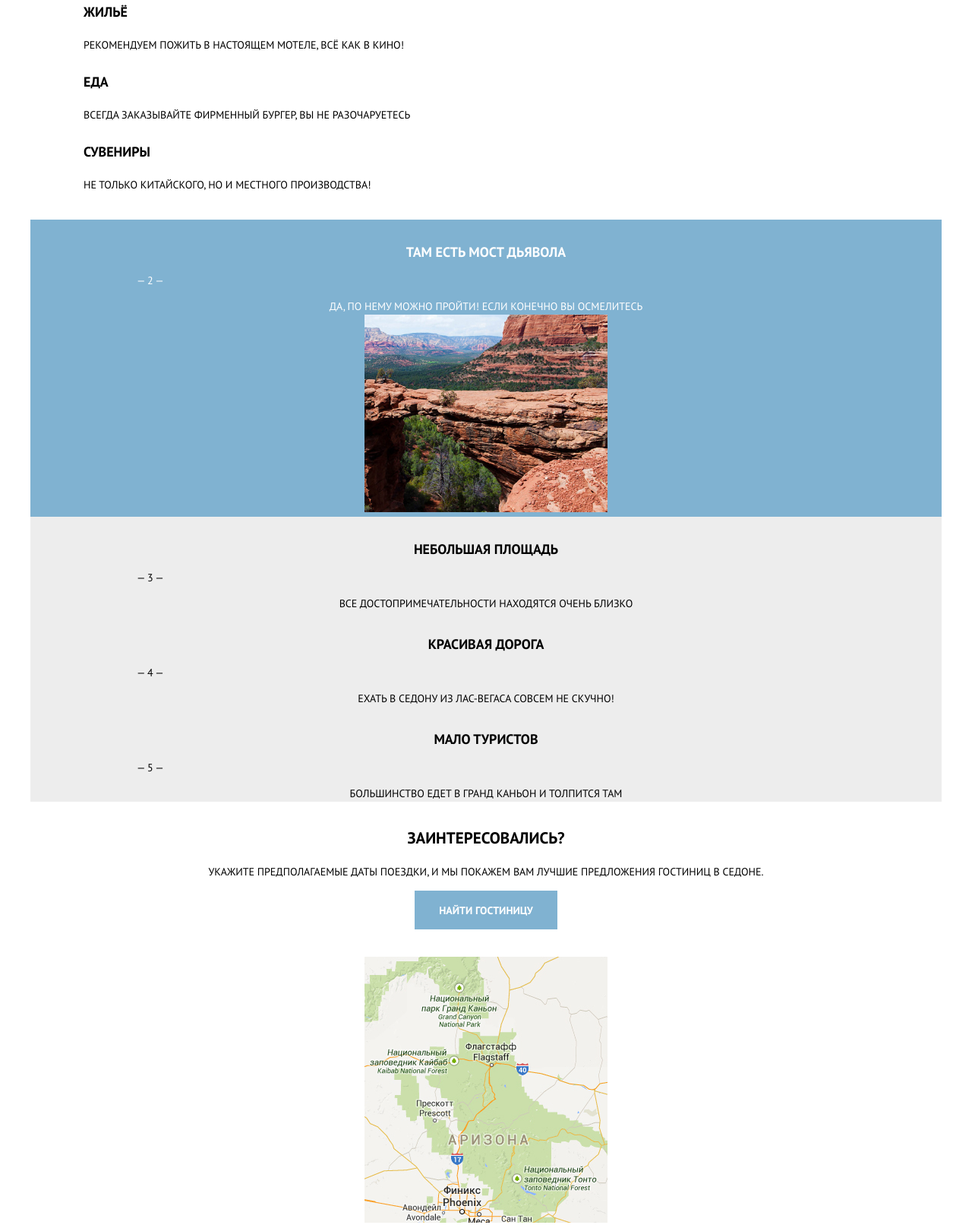
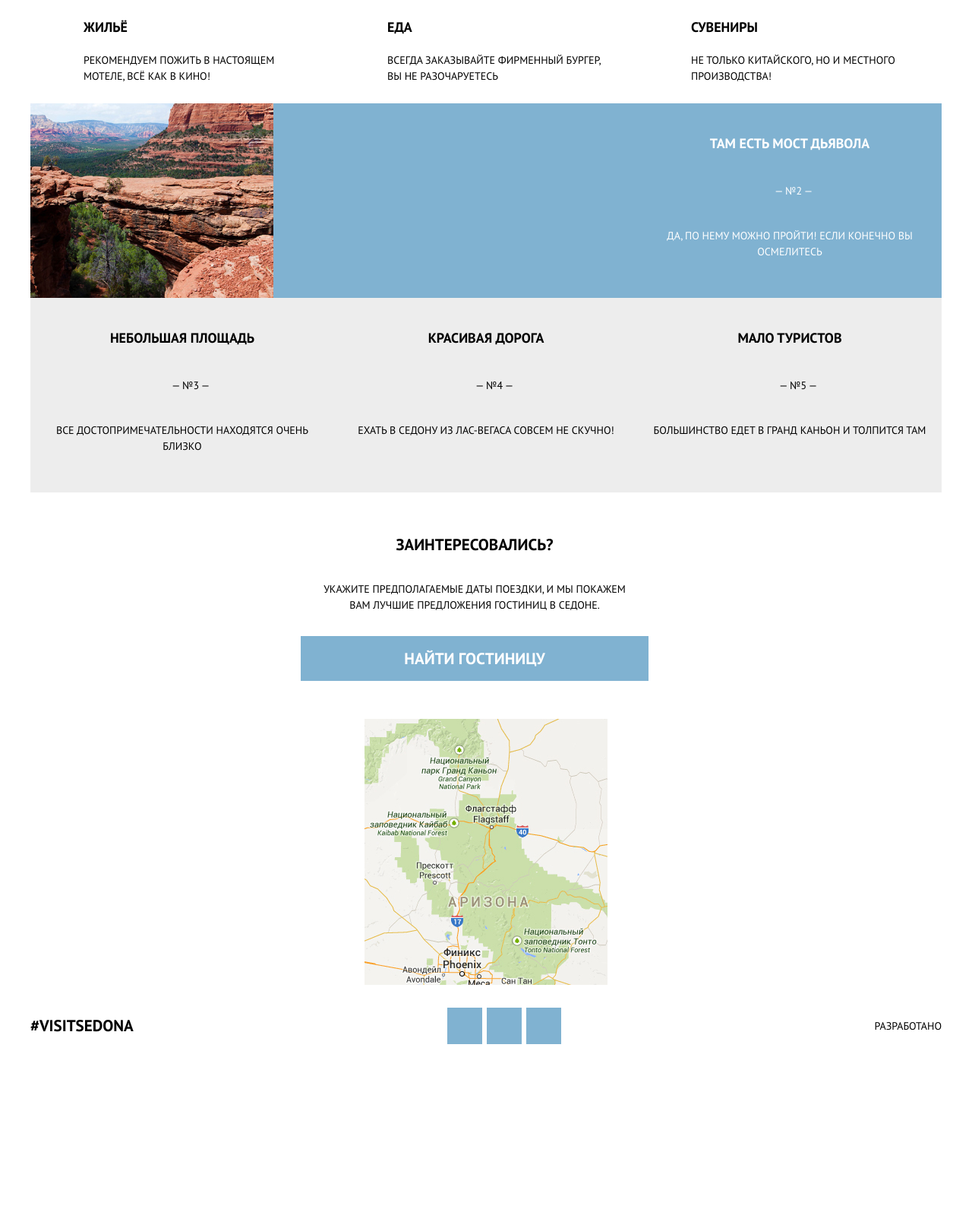
Before and after one commit to xenon-xe54/Second_project, a website: page source/index.html in a window 1280 px wide. Shown: the part 1013-2625 px from the top of the page at 76% size. After the commit the page ends 2401 px from the top, so only its background shows below. Drawn offline with nearby package versions, Linux system fonts and the light colour scheme; files that its build step writes are made by us from their sources.

Commit message:
Add element adaptive

```diff
--- a/source/index.html
+++ b/source/index.html
@@ -35,9 +35,11 @@
     <section class="features features__wrapper">
       <h2 class="page__a11y-hidden">Преимущества</h2>
       <ol class="features__list features-list">
-        <li class="features-list__item features-list__item--illustrated features-item">
+        <li class="features-list__item features-list__item--illustrated features-item features-item__first">
+          <article class="features-item__text">
             <p class="features-item__title">Настоящий городок</p>
             <p class="features-item__description">Седона &mdash; не аттракцион для туристов, там течёт своя жизнь</p>
+          </article>
           <img class="features-item__image" src="img/feature1.jpg" width="320" height="260"
             alt="Фото городка с флагами">
           <ul class="subfeatures-list">
@@ -55,22 +57,30 @@
             </li>
           </ul>
         </li>
-        <li class="features-list__item features-list__item--illustrated features-item">
+        <li class="features-list__item features-list__item--illustrated features-item features-item__second">
+          <article class="features-item__text">
             <p class="features-item__title">Там есть мост дьявола</p>
             <p class="features-item__description">Да, по нему можно пройти! Если конечно вы осмелитесь</p>
+          </article>
           <img class="features-item__image" src="img/feature2.jpg" width="320" height="260" alt="Фото моста из камней">
         </li>
-        <li class="features-list__item features-item">
+        <li class="features-list__item features-item features-item__third">
+          <article class="features-item__text">
             <p class="features-item__title">Небольшая площадь</p>
             <p class="features-item__description"> Все достопримечательности находятся очень близко</p>
+          </article>
         </li>
-        <li class="features-list__item features-item">
+        <li class="features-list__item features-item features-item__fourth">
+          <article class="features-item__text">
             <p class="features-item__title">Красивая дорога</p>
             <p class="features-item__description">Ехать в Седону из Лас-Вегаса совсем не скучно!</p>
+          </article>
         </li>
-        <li class="features-list__item features-item">
+        <li class="features-list__item features-item features-item__fifth">
+          <article class="features-item__text">
             <p class="features-item__title">Мало туристов</p>
             <p class="features-item__description">Большинство едет в Гранд Каньон и толпится там</p>
+          </article>
         </li>
       </ol>
     </section>
@@ -78,8 +88,7 @@
       <h2 class="page__a11y-hidden">Поиск гостиницы</h2>
       <p class="search-hotel__question">Заинтересовались?</p>
       <p class="search-hotel__motivate motivate-wrapper">Укажите предполагаемые даты поездки, и мы покажем вам лучшие
-        предложения
-        гостиниц в Седоне.</p>
+        предложения гостиниц в Седоне.</p>
       <a href="#" class="search-hotel__search-button button">Найти гостиницу</a>
     </section>
     <section class="location location__wrapper">
@@ -98,17 +107,17 @@
       <h2 class="page__a11y-hidden">Седона в социальных сетях</h2>
       <ul class="footer-social__list">
         <li>
-          <a class="footer-social__item" href="https://twitter.com/">
+          <a class="footer-social__item button" href="https://twitter.com/">
             <span class="page__a11y-hidden">В твиттере</span>
           </a>
         </li>
         <li>
-          <a class="footer-social__item" href="https://www.facebook.com/">
+          <a class="footer-social__item button" href="https://www.facebook.com/">
             <span class="page__a11y-hidden">В фэйсбуке</span>
           </a>
         </li>
         <li>
-          <a class="footer-social__item" href="https://www.youtube.com/">
+          <a class="footer-social__item button" href="https://www.youtube.com/">
             <span class="page__a11y-hidden">В ютубе</span>
           </a>
         </li>
--- a/source/sass/blocks/button.scss
+++ b/source/sass/blocks/button.scss
@@ -3,6 +3,15 @@
   border: none;
   background-color: hsla(203, 47, 66, 100%);
   font-weight: 700;
-  color: white;
+  color: hsla(0, 0, 100, 1);
   padding: 17px 32px 16px 32px;
 }
+
+.button:hover {
+  background-color: hsla(203, 42, 58, 100%);
+}
+
+.button:active {
+  background-color: hsla(202, 44, 54, 100%);
+  color: hsla(0, 0, 100, 0.3);
+}
--- a/source/sass/blocks/features-item.scss
+++ b/source/sass/blocks/features-item.scss
@@ -17,3 +17,77 @@
 .features-item__image {
   object-fit: none;
 }
+
+@media (min-width: 768px) {
+  .features-item {
+    padding-top: 0;
+  }
+
+  .features-item__image {
+    height: 256px;
+  }
+
+  .features-item__text {
+    padding-top: 40px;
+    padding-right: 10px;
+    padding-left: 10px;
+  }
+
+  .features-item__description {
+    margin-bottom: 0;
+    padding-top: 80px;
+  }
+
+  .features-item__first {
+    grid-row-start: 1;
+    grid-row-end: 2;
+    grid-column-start: 1;
+    grid-column-end: 4;
+    display: grid;
+    grid-template-columns: 256px 512px;
+  }
+
+  .features-item__second {
+    grid-row-start: 2;
+    grid-row-end: 3;
+    grid-column-start: 1;
+    grid-column-end: 4;
+    display: grid;
+    grid-template-columns: 512px 256px;
+  }
+
+  .features-item__second .features-item__image {
+    order: -1;
+  }
+
+  .features-item__third {
+    grid-row-start: 3;
+    grid-row-end: 4;
+    grid-column-start: 1;
+    grid-column-end: 2;
+  }
+
+  .features-item__fourth {
+    grid-row-start: 3;
+    grid-row-end: 4;
+    grid-column-start: 2;
+    grid-column-end: 3;
+  }
+
+  .features-item__fifth {
+    grid-row-start: 3;
+    grid-row-end: 4;
+    grid-column-start: 3;
+    grid-column-end: 4;
+  }
+}
+
+@media (min-width: 1200px) {
+  .features-item__first {
+    grid-template-columns: 400px 800px;
+  }
+
+  .features-item__second {
+    grid-template-columns: 800px 400px;
+  }
+}
--- a/source/sass/blocks/features-list.scss
+++ b/source/sass/blocks/features-list.scss
@@ -11,10 +11,11 @@
 }
 
 .features-list__item::before {
-  content: "— "  counter(count)  " —";
+  content: "— №"  counter(count)  " —";
   position: absolute;
   top: 70px;
   left: 140px;
+  width: max-content;
 }
 
 .features-list__item:first-child {
@@ -32,3 +33,40 @@
   background-color: hsla(203, 47, 66, 100%);
   padding-top: 40px;
 }
+
+@media (min-width: 768px) {
+  .features-list {
+    display: grid;
+    grid-template-columns: 256px 256px 256px;
+    grid-template-rows: minmax(256px, max-content) minmax(256px, max-content) minmax(256px, max-content);
+  }
+
+  .features-list__item::before {
+    top: 105px;
+    left: 110px;
+  }
+
+  .features-list__item:first-child::before {
+    top: 150px;
+  }
+
+
+  .features-list__item:nth-child(5n-3)::before {
+    left: 625px;
+  }
+}
+
+@media (min-width: 1200px) {
+  .features-list {
+    grid-template-columns: 400px 400px 400px;
+  }
+
+  .features-list__item::before {
+    left: 186px;
+  }
+
+
+  .features-list__item:nth-child(5n-3)::before {
+    left: 980px;
+  }
+}
--- a/source/sass/blocks/footer-social.scss
+++ b/source/sass/blocks/footer-social.scss
@@ -1,3 +1,20 @@
+.footer-social {
+  display: flex;
+  justify-content: center;
+}
+
 .footer-social__list {
   list-style: none;
+  display: flex;
+  flex-wrap: wrap;
+  justify-content: space-between;
+  width: 150px;
+  padding: 0;
 }
+
+.footer-social__item {
+  display: block;
+  width: 46px;
+  height: 48px;
+  padding: 0;
+}
--- a/source/sass/blocks/main-footer.scss
+++ b/source/sass/blocks/main-footer.scss
@@ -1,5 +1,7 @@
 @media (min-width: 768px) {
   .main-footer {
     display: flex;
+    align-items: center;
+    justify-content: space-between;
   }
 }
--- a/source/sass/blocks/main-nav.scss
+++ b/source/sass/blocks/main-nav.scss
@@ -46,6 +46,27 @@
     text-decoration: none;
     box-shadow: none;
   }
+
+  .main-nav__item a:hover,
+  .main-nav__item a:focus {
+    color: hsla(203, 47, 66, 1);
+  }
+
+  .main-nav__item a:active {
+    color: hsla(0, 0, 0, 0.3);
+  }
+
+  .main-nav__item a:not([href]) {
+    color: hsla(23, 15, 40, 1);
+  }
+
+  .main-nav__item a:not([href]):hover {
+    color: hsla(23, 18, 32, 1);
+  }
+
+  .main-nav__item a:not([href]):active {
+    color: hsla(23, 15, 40, 0.3);
+  }
 }
 
 @media (min-width: 1200px) {
--- a/source/sass/blocks/search-hotel.scss
+++ b/source/sass/blocks/search-hotel.scss
@@ -13,3 +13,30 @@
   margin-left: 30px;
   margin-bottom: 30px;
 }
+
+.search-hotel__search-button {
+  font-size: 21px;
+  line-height: 26px;
+  text-transform: uppercase;
+}
+
+@media (min-width: 768px) {
+  .search-hotel__wrapper {
+    display: flex;
+    flex-direction: column;
+    align-items: center;
+    width: 458px;
+    padding-left: 140px;
+  }
+
+  .search-hotel__search-button {
+    padding-left: 136px;
+    padding-right: 136px;
+  }
+}
+
+@media (min-width: 1200px) {
+  .search-hotel__wrapper {
+    padding-left: 356px;
+  }
+}
--- a/source/sass/blocks/subfeatures-item.scss
+++ b/source/sass/blocks/subfeatures-item.scss
@@ -1,3 +1,7 @@
+.subfeatures-item {
+  background-color: white;
+}
+
 .subfeatures-item__title {
   font-size: 18px;
   line-height: 26px;
@@ -14,3 +18,9 @@
   padding-right: 40px;
   padding-bottom: 25px;
 }
+
+@media (min-width: 768px) {
+  .subfeatures-item {
+    padding-top: 160px;
+  }
+}
--- a/source/sass/blocks/subfeatures-list.scss
+++ b/source/sass/blocks/subfeatures-list.scss
@@ -7,3 +7,19 @@
   padding-bottom: 10px;
   list-style: none;
 }
+
+@media (min-width: 768px) {
+  .subfeatures-list {
+    padding: 0;
+    display: grid;
+    grid-template-columns: 256px 256px 256px;
+    grid-template-rows: minmax(330px, max-content);
+  }
+}
+
+@media (min-width: 1200px) {
+  .subfeatures-list {
+    grid-template-columns: 400px 400px 400px;
+    grid-template-rows: minmax(256px, max-content);
+  }
+}
```
Lines whose indentation alone changed are shown as unchanged.
